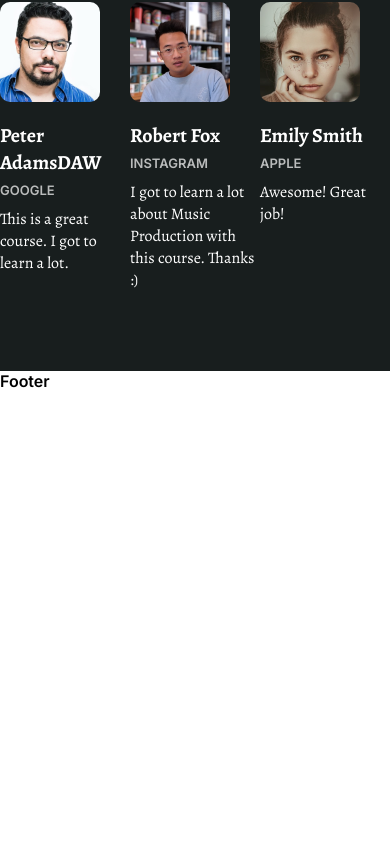
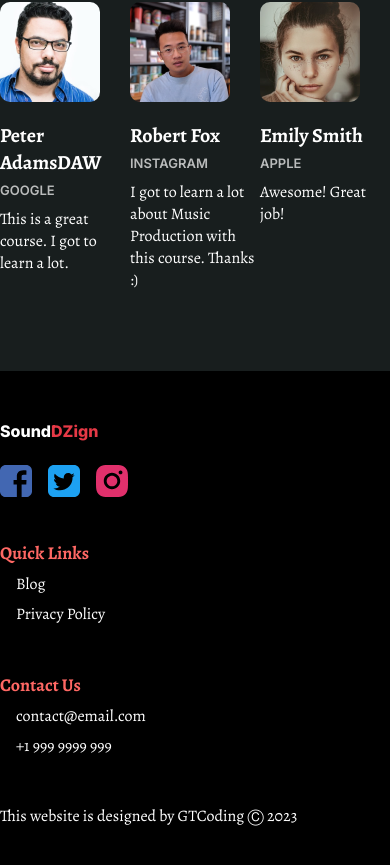
Before and after one commit to CSTKajesz/My_Reacts, a React (Vite) app in the folder Responsive-With-Figma/front-end/: page / in a window 390 px wide. Shown: the part 3401-4266 px from the top of the page. Before the commit the page ends 3792 px from the top, so only its background shows below. Built offline with nearby package versions, Linux system fonts and the light colour scheme.

Commit message:
Added responsive design to Footer page

```diff
--- a/Responsive-With-Figma/front-end/src/components/Footer/Footer.css
+++ b/Responsive-With-Figma/front-end/src/components/Footer/Footer.css
@@ -0,0 +1,73 @@
+footer .content-container {
+    padding: 50px 0;
+    display: flex;
+    justify-content: space-between;
+}
+
+footer a {
+    color: #fff;
+}
+
+footer a:hover {
+    text-decoration: underline;
+}
+
+footer .social-icons {
+    display: flex;
+    gap: 16px;
+    margin: 24px 0;
+}
+
+footer .copyright {
+    font-family: "Alegreya", serif;
+    font-weight: 400;
+    font-size: 16px;
+    line-height: 22px;
+    color: #fff;
+}
+
+footer h3 {
+    color: var(--clr-pink);
+    font-family: "Alegreya", serif;
+    font-weight: 700;
+    font-size: 18px;
+    margin: 0;
+}
+
+footer .links ul {
+    list-style: none;
+    padding: 0;
+    margin: 0;
+}
+
+footer .links ul li {
+    font-family: "Alegreya", serif;
+    font-weight: 400;
+    font-size: 16px;
+    margin: 8px 16px;
+}
+
+footer .copyright.mobile {
+    display: none;
+}
+
+/* Smartphone version */
+
+@media (max-width: 720px) {
+    footer .content-container {
+        flex-direction: column;
+        gap: 40px;
+    }
+
+    footer .copyright {
+        display: none;
+    }
+
+    footer .copyright.mobile {
+        display: block;
+    }
+
+    footer .social-icons {
+        margin-bottom: 0;
+    }
+}
--- a/Responsive-With-Figma/front-end/src/components/Footer/Footer.jsx
+++ b/Responsive-With-Figma/front-end/src/components/Footer/Footer.jsx
@@ -1,11 +1,69 @@
-import React from 'react'
-import "./Footer.css"
-
+import React from "react";
+import "./Footer.css";
+import { instagramLogo, twitterLogo, facebookLogo } from "../../assets";
 
 const Footer = () => {
     return (
-        <div>Footer</div>
-    )
-}
+        <footer className="black">
+            <div className="wrapper">
+                <div className="content-container">
+                    <div className="links">
+                        <a href="#" className="logo">
+                            Sound<span className="red">DZign</span>
+                        </a>
 
-export default Footer
+                        <div className="social-icons">
+                            <a href="#">
+                                <img src={facebookLogo} alt="" />
+                            </a>
+
+                            <a href="#">
+                                <img src={twitterLogo} alt="" />
+                            </a>
+
+                            <a href="#">
+                                <img src={instagramLogo} alt="" />
+                            </a>
+                        </div>
+
+                        <div className="copyright">
+                            This website is designed by GTCoding Ⓒ 2023
+                        </div>
+                    </div>
+
+                    <div className="links">
+                        <h3>Quick Links</h3>
+                        <ul>
+                            <li>
+                                <a href="#">Blog</a>
+                            </li>
+
+                            <li>
+                                <a href="#">Privacy Policy</a>
+                            </li>
+                        </ul>
+                    </div>
+
+                    <div className="links">
+                        <h3>Contact Us</h3>
+                        <ul>
+                            <li>
+                                <a href="#">contact@email.com</a>
+                            </li>
+
+                            <li>
+                                <a href="#">+1 999 9999 999</a>
+                            </li>
+                        </ul>
+                    </div>
+
+                    <div className="copyright mobile">
+                        This website is designed by GTCoding Ⓒ 2023
+                    </div>
+                </div>
+            </div>
+        </footer>
+    );
+};
+
+export default Footer;
```
